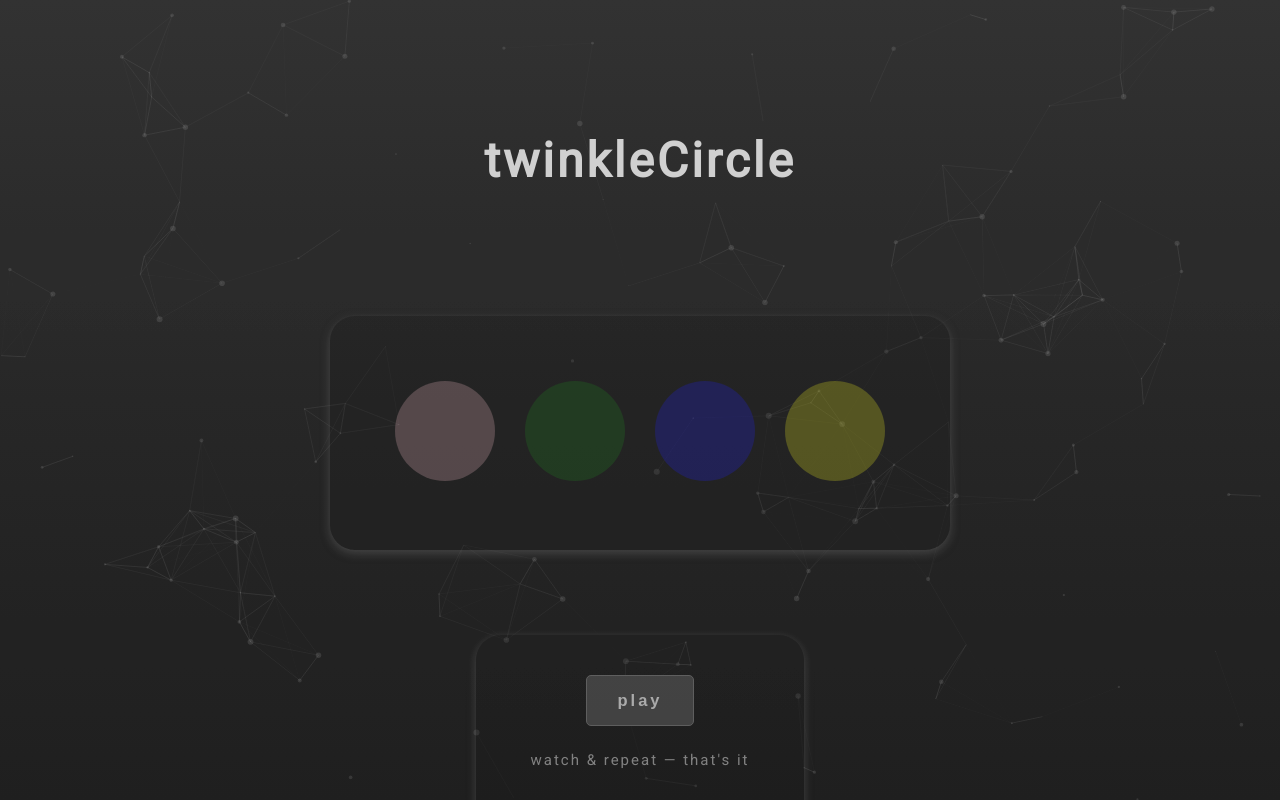
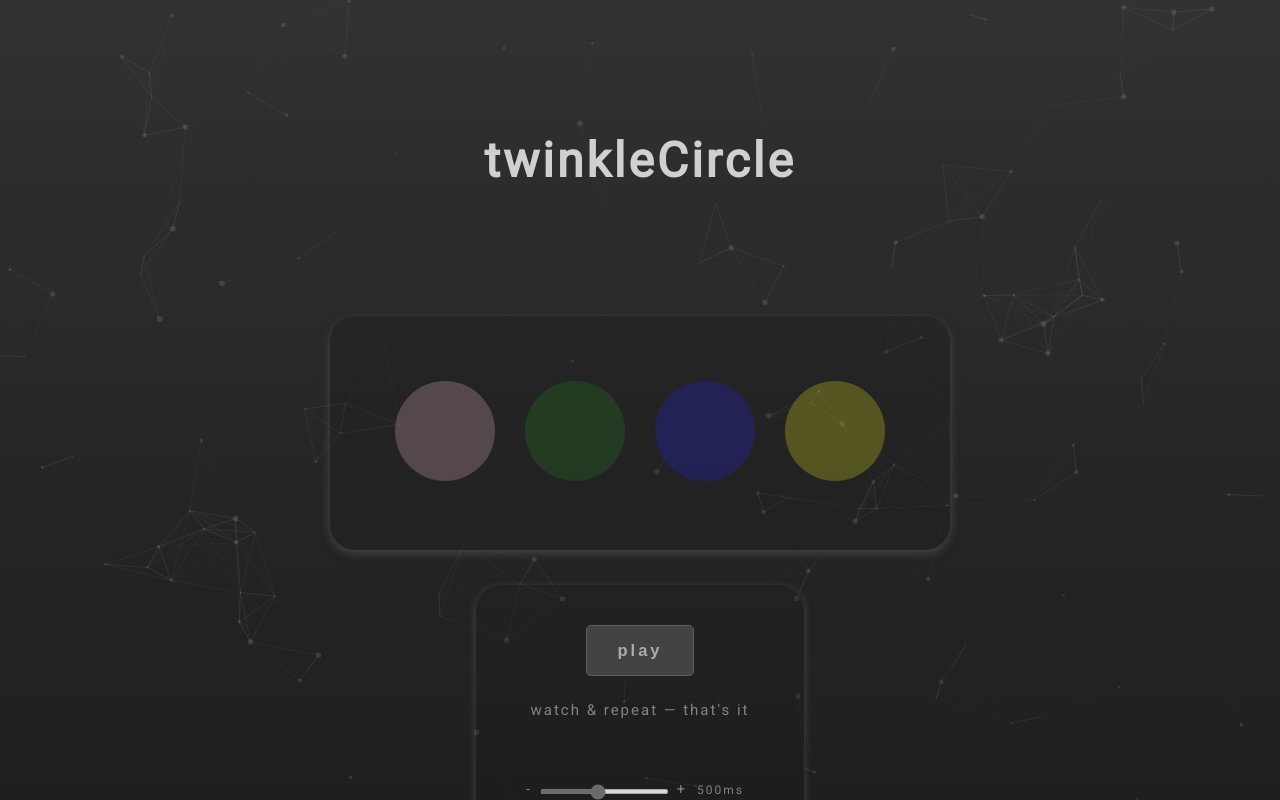
Before and after one commit to clasei/twinkle-circle, a React (Create React App) app: page / in a window 1280 px wide. Built offline with nearby package versions, Linux system fonts and the light colour scheme.

Commit message:
styles updated and ux improved

```diff
--- a/src/App.css
+++ b/src/App.css
@@ -50,5 +50,4 @@
   z-index: 4;
   width: auto;
   overflow-y: auto;
-  -webkit-overflow-scrolling: touch;
 }
--- a/src/components/CircleContainer/CircleContainer.css
+++ b/src/components/CircleContainer/CircleContainer.css
@@ -3,7 +3,9 @@
     flex-wrap: wrap;
     justify-content: center;
     align-items: center;
-    margin: 75px 10px;
+    margin: 10px;
+    margin-top: 75px;
+    margin-bottom: 25px;
     padding: 15px;
     gap: 0px;
     background-color: rgba(0, 0, 0, 0.2);
--- a/src/components/ControlPanel/ControlPanel.css
+++ b/src/components/ControlPanel/ControlPanel.css
@@ -1,6 +1,6 @@
 .control-panel {
     margin: 10px;
-    margin-bottom: 75px;
+    margin-bottom: 100px;
     font-size: 15px;
     font-weight: 550;
     letter-spacing: 2px;
--- a/src/components/Info/Info.css
+++ b/src/components/Info/Info.css
@@ -1,10 +1,10 @@
 .info-container {
     font-size: 15px;
     font-weight: 550;
-    line-height: 2em;
+    line-height: 2.2em;
     color: #e0e0e0;
     text-align: center;
-    background-color: rgba(0, 0, 0, 0.2);
+    background-color: rgba(135, 135, 135, 0.046);
     box-shadow: 0 3px 10px rgba(95, 95, 95, 0.5);
     padding: 50px;
     border-radius: 25px;
--- a/src/components/Info/Info.js
+++ b/src/components/Info/Info.js
@@ -15,7 +15,7 @@ function Info({ headerRef }) {
       <p>A modern twist on a classic to test your own random access memory.</p>
       <p>It's more than a challenge.</p>
       <p>It's a test for your brain's very own RAM.</p>
-      <p>Immerse yourself in the subtle flow of <a href="https://vincentgarreau.com/particles.js/">Particles.js</a>, crafted to keep you in the zone.</p>
+      <p>Immerse yourself in the subtle flow of <a href="https://vincentgarreau.com/particles.js/">Particles.js</a>, with a background crafted to keep you in the zone.</p>
       <p>Every sequence is a step towards mastering your mind.</p>
       <p>Engage, play, and elevate your cognitive skills.</p>
       <p>In a world filled with noise, find your focus.</p>
--- a/src/index.css
+++ b/src/index.css
@@ -9,11 +9,11 @@ body, html {
   overflow: auto;
   opacity: 0.9;
   position: relative;
+  background-image: linear-gradient(0deg, #070707, #101010, #1c1c1c);
+  font-family: 'Roboto', -apple-system, BlinkMacSystemFont, 'Oxygen',
+    'Ubuntu', 'Fira Sans', 'Helvetica Neue',
+    sans-serif;
   -webkit-overflow-scrolling: touch;
-  background-image: linear-gradient(0deg, #070707, #101010, #1c1c1c);
-  font-family: -apple-system, BlinkMacSystemFont, 'Segoe UI', 'Roboto', 'Oxygen',
-    'Ubuntu', 'Cantarell', 'Fira Sans', 'Droid Sans', 'Helvetica Neue',
-    sans-serif;
   -webkit-font-smoothing: antialiased;
   -moz-osx-font-smoothing: grayscale;
   font-size: 16px;
```
